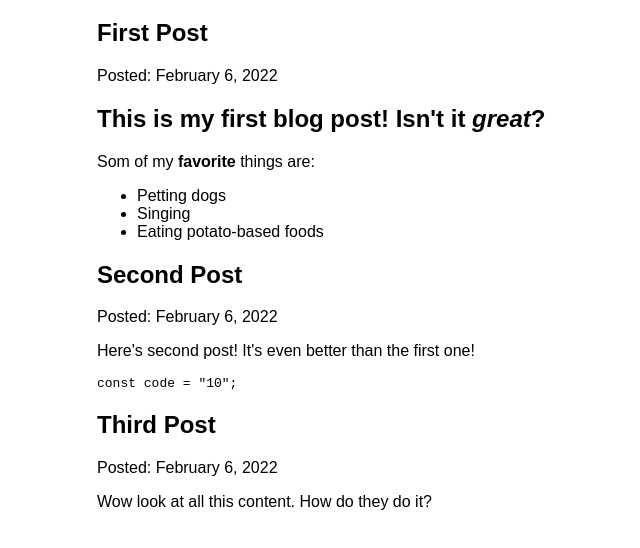
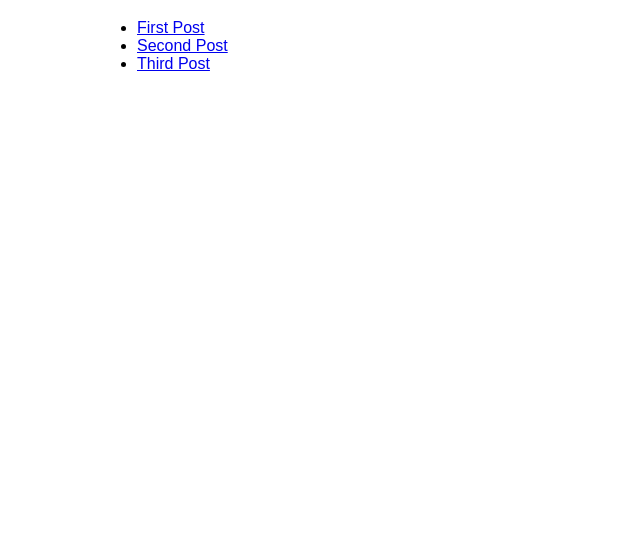
Before and after one commit to gsphyo91/gatsby-tutorial, a Gatsby site: page /blog in a window 1280 px wide. Shown: the part 230-778 px from the top of the page, without its empty margins (293-933 px from the left). Built offline with nearby package versions, Linux system fonts and the light colour scheme; Gatsby itself is replaced by a stand-in of ours; some packages are replaced by stand-ins of ours.

Commit message:
feat: tutorial 6

```diff
--- a/src/pages/blog/index.js
+++ b/src/pages/blog/index.js
@@ -1,4 +1,4 @@
-import { graphql } from "gatsby";
+import { graphql, Link } from "gatsby";
 import { MDXRenderer } from "gatsby-plugin-mdx";
 import * as React from "react";
 import { Layout } from "../../templates/Layout";
@@ -8,11 +8,10 @@ export const query = graphql`
     allMdx(sort: { fields: frontmatter___date, order: DESC }) {
       nodes {
         frontmatter {
-          date(formatString: "MMMM D, YYYY")
           title
         }
         id
-        body
+        slug
       }
     }
   }
@@ -25,13 +24,13 @@ const BlogPage = ({
 }) => {
   return (
     <Layout pageTitle="My Blog Posts">
-      {posts.map(({ id, frontmatter: { title, date }, body }) => (
-        <article key={id}>
-          <h2>{title}</h2>
-          <p>Posted: {date}</p>
-          <MDXRenderer>{body}</MDXRenderer>
-        </article>
-      ))}
+      <ul>
+        {posts.map(({ id, frontmatter: { title }, slug }) => (
+          <li key={id}>
+            <Link to={`/blog/${slug}`}>{title}</Link>
+          </li>
+        ))}
+      </ul>
     </Layout>
   );
 };
```
Also changed, not shown: src/pages/blog/{mdx.slug}.js (added, +36 -0 lines).
